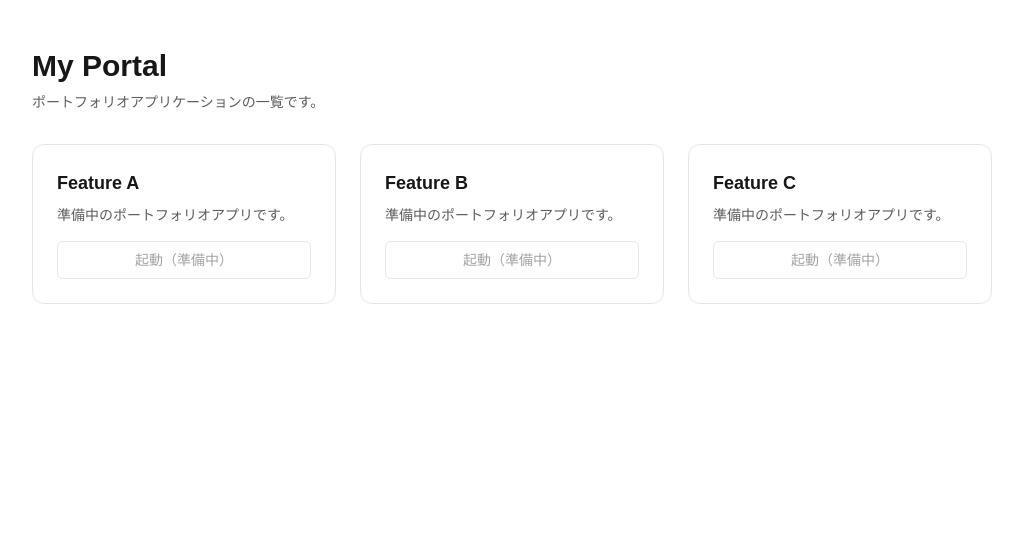
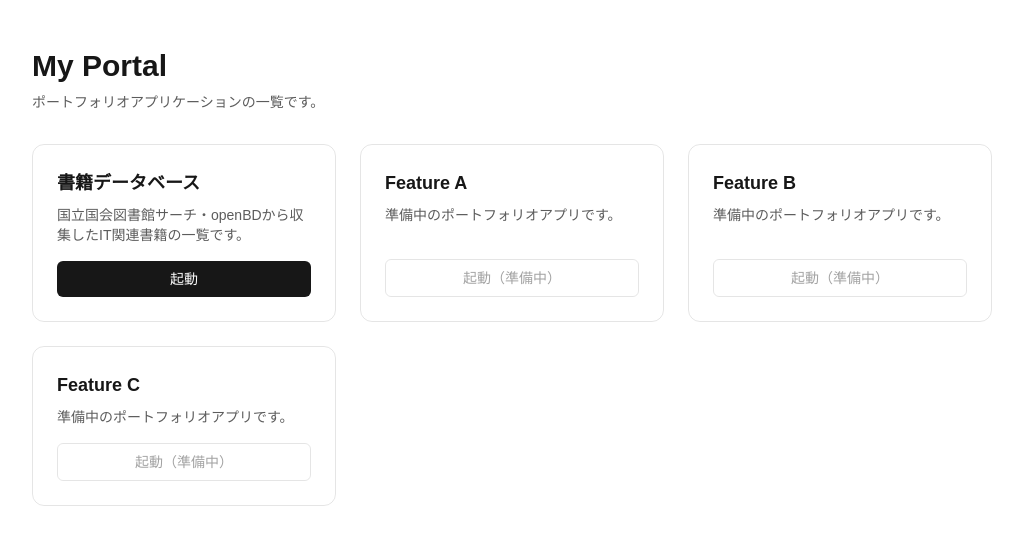
Before and after one commit to matsutoba/my-portal, a Next.js app: page / in a window 1280 px wide. Shown: the top 544 px of the page, without its empty margins (128-1151 px from the left). Built offline with nearby package versions, Linux system fonts and the light colour scheme.

Commit message:
book-database をポータルトップの一覧に追加
Feature に status フィールドを追加し、公開中のfeatureのみ起動ボタンを
リンクとして表示するようにする。

```diff
--- a/app/_components/FeatureCard.tsx
+++ b/app/_components/FeatureCard.tsx
@@ -1,4 +1,4 @@
-import { Button, Card, CardDescription, CardHeader, CardTitle } from "@/components/ui";
+import { Button, Card, CardDescription, CardHeader, CardTitle, LinkButton } from "@/components/ui";
 import type { Feature } from "../_lib/features";
 
 export function FeatureCard({ feature }: { feature: Feature }) {
@@ -8,9 +8,13 @@ export function FeatureCard({ feature }: { feature: Feature }) {
         <CardTitle>{feature.name}</CardTitle>
         <CardDescription>{feature.description}</CardDescription>
       </CardHeader>
-      <Button variant="secondary" disabled>
-        起動（準備中）
-      </Button>
+      {feature.status === "available" ? (
+        <LinkButton href={`/${feature.slug}`}>起動</LinkButton>
+      ) : (
+        <Button variant="secondary" disabled>
+          起動（準備中）
+        </Button>
+      )}
     </Card>
   );
 }
--- a/app/_lib/features.ts
+++ b/app/_lib/features.ts
@@ -2,22 +2,32 @@ export type Feature = {
   slug: string;
   name: string;
   description: string;
+  status: "available" | "coming-soon";
 };
 
 export const features: Feature[] = [
   {
+    slug: "book-database",
+    name: "書籍データベース",
+    description: "国立国会図書館サーチ・openBDから収集したIT関連書籍の一覧です。",
+    status: "available",
+  },
+  {
     slug: "feature-a",
     name: "Feature A",
     description: "準備中のポートフォリオアプリです。",
+    status: "coming-soon",
   },
   {
     slug: "feature-b",
     name: "Feature B",
     description: "準備中のポートフォリオアプリです。",
+    status: "coming-soon",
   },
   {
     slug: "feature-c",
     name: "Feature C",
     description: "準備中のポートフォリオアプリです。",
+    status: "coming-soon",
   },
 ];
```
